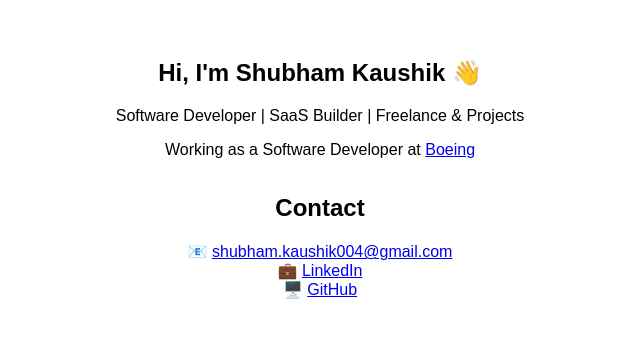
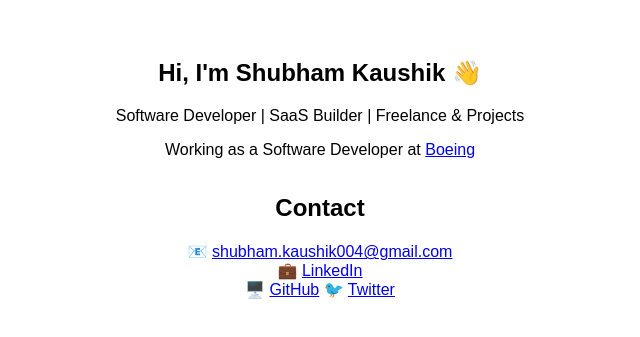
Before and after one commit to skyrabbit4/Shubham-Kaushik-Site, an Angular app: page / in a window 1280 px wide. Shown: the part 231-568 px from the top of the page, without its empty margins (320-960 px from the left). Built offline with nearby package versions, Linux system fonts and the light colour scheme.

Commit message:
added tag in app.component.html

```diff
--- a/src/app/app.component.html
+++ b/src/app/app.component.html
@@ -10,6 +10,7 @@
       📧 <a href="mailto:shubham.kaushik004&#64;gmail.com">shubham.kaushik004&#64;gmail.com</a><br />
       💼 <a href="https://www.linkedin.com/in/shubham-kaushik-0040a599/" target="_blank">LinkedIn</a><br />
       🖥️ <a href="https://github.com/skyrabbit4" target="_blank">GitHub</a>
+      🐦 <a href="https://twitter.com/skyrabbit4" target="_blank">Twitter</a>
     </p>
   </section>
 </main>
```
